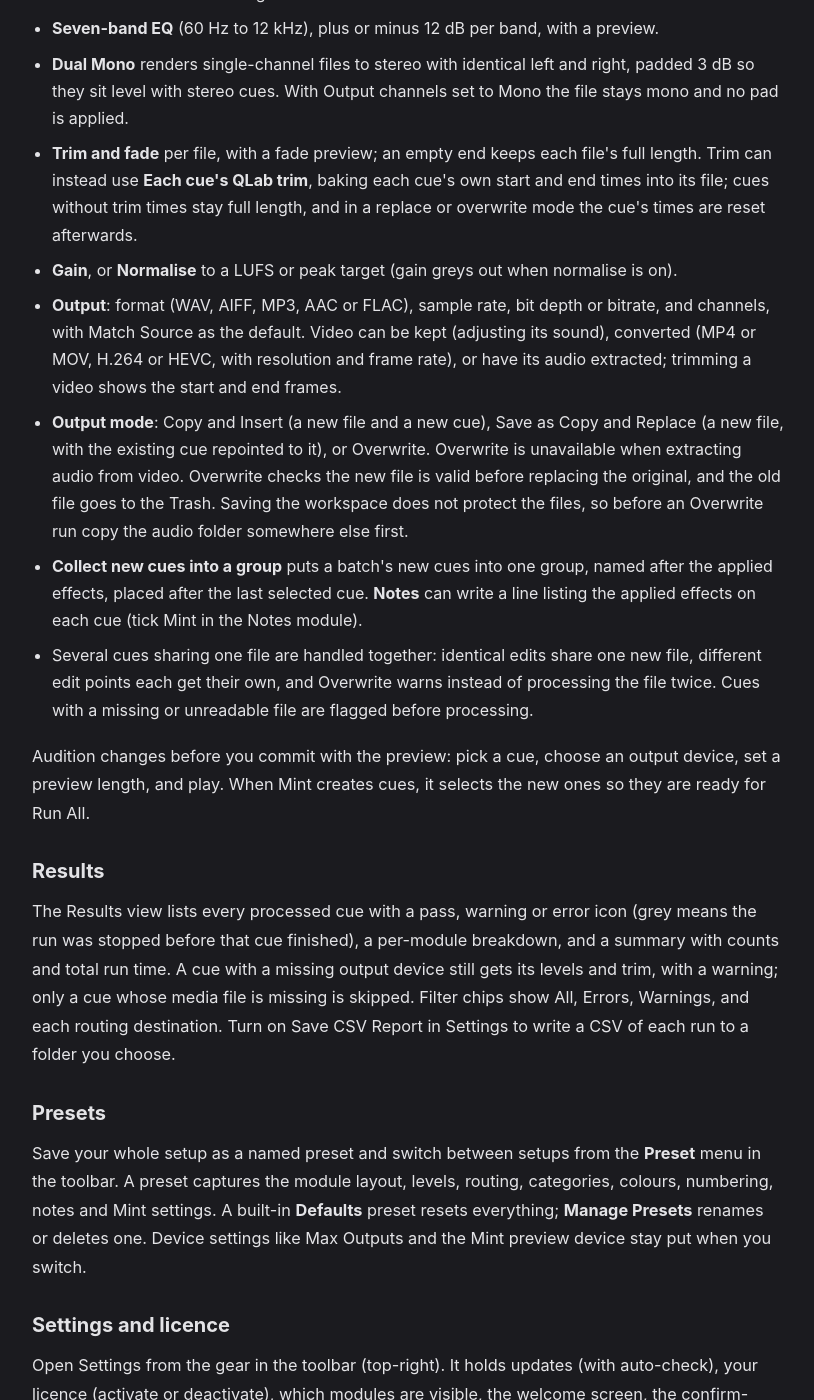
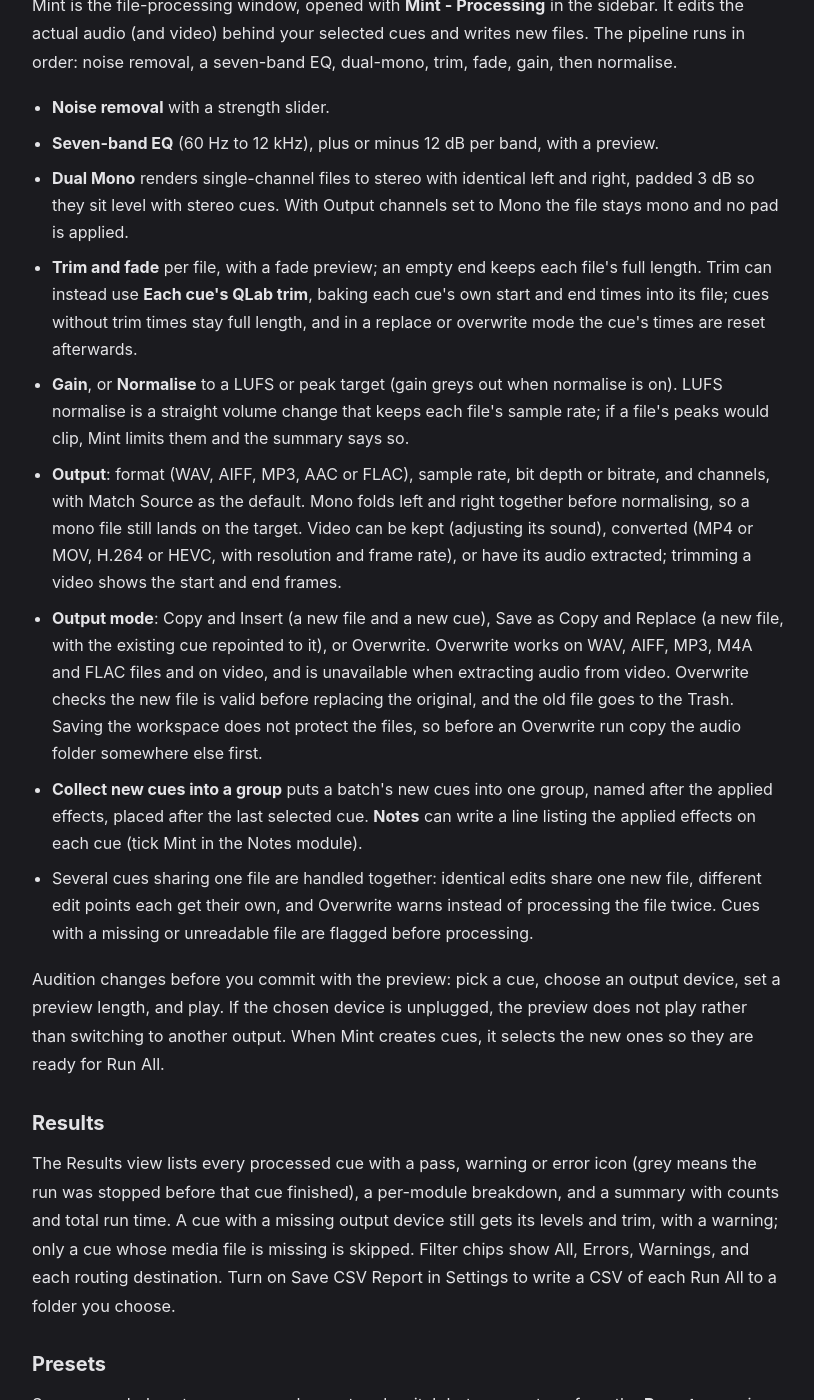
Before and after one commit to BSKapps/bskapps.github.io, a Jekyll site: the page built from articles/lab-assistant-guide/index.html, in a window 1280 px wide and 1400 px high, scrolled down 5177 px. Shown: the whole window, without its empty margins (232-1046 px from the left). Built offline with Jekyll 4.4.1, drawn with Linux system fonts in a browser that asks for light colours; some of the changed text lies outside the part shown.

Commit message:
Lab Assistant guide: automation permission, colour None, Mint normalise, Mono, Overwrite formats, preview device

```diff
--- a/_data/guides/lab-assistant-guide.json
+++ b/_data/guides/lab-assistant-guide.json
@@ -34,7 +34,7 @@
       "blocks": [
         {
           "type": "paragraph",
-          "text": "Open your workspace in QLab, then open Lab Assistant. The sidebar shows a status dot, green for connected, red for no QLab, with the workspace name in the toolbar. Click **Open QLab** if it is not running. The folder button next to the workspace name (**Media Folder**) shows the first selected cue that has a file in Finder, handy for checking the new files Mint made; a selected group shows its first cue's file; if no selected cue has a file, or that file is missing, it shows the workspace file. Lab Assistant follows the cues you select in QLab and keeps in step as you change the selection."
+          "text": "Open your workspace in QLab, then open Lab Assistant. The sidebar shows a status dot, green for connected, red for no QLab, with the workspace name in the toolbar. Click **Open QLab** if it is not running. The folder button next to the workspace name (**Media Folder**) shows the first selected cue that has a file in Finder, handy for checking the new files Mint made; a selected group shows its first cue's file; if no selected cue has a file, or that file is missing, it shows the workspace file. Lab Assistant follows the cues you select in QLab and keeps in step as you change the selection. The first time, macOS asks whether Lab Assistant may control QLab; click OK. If that was refused, the sidebar says so: turn on QLab under Lab Assistant in System Settings > Privacy & Security > Automation."
         }
       ]
     },
@@ -78,7 +78,7 @@
         },
         {
           "type": "paragraph",
-          "text": "Turn on the **fader offset** to land cues at -10 dB instead of at unity, so a mixed bag of cues at very different recorded levels all fit under QLab's level cap. If a cue still needs more than the cap allows, the result flags it so you can see where it ran out of room."
+          "text": "Turn on the **fader offset** to land cues at -10 dB instead of at unity, so a mixed bag of cues at very different recorded levels all fit under QLab's level cap. If a cue still needs more than the cap allows, the result flags it so you can see where it ran out of room. A clip shorter than 0.4 seconds is too short to measure and keeps its level."
         }
       ]
     },
@@ -155,7 +155,7 @@
       "blocks": [
         {
           "type": "paragraph",
-          "text": "**Apply Colours** colour-codes cues by type (stereo, mono, looped, for audio and video), by category (VOG, FX), and by status (warning, error, group), using a colour map you can edit and reset. You can also colour control cues (Fade, MIDI, Script and more); left as None they stay uncoloured. Drag a swatch onto a type to reassign it. A **Keyword colours** switch turns the VOG and FX name colours on or off; with it off, those cues keep their audio colour. **Clear All Colours** removes colours, groups included."
+          "text": "**Apply Colours** colour-codes cues by type (stereo, mono, looped, for audio and video), by category (VOG, FX), and by status (warning, error, group), using a colour map you can edit and reset. You can also colour control cues (Fade, MIDI, Script and more). Any type set to None stays uncoloured; with Warning or Error set to None, those cues keep their type colour. Drag a swatch onto a type to reassign it. A **Keyword colours** switch turns the VOG and FX name colours on or off; with it off, those cues keep their audio colour. **Clear All Colours** removes colours, groups included."
         }
       ]
     },
@@ -232,16 +232,16 @@
             "**Seven-band EQ** (60 Hz to 12 kHz), plus or minus 12 dB per band, with a preview.",
             "**Dual Mono** renders single-channel files to stereo with identical left and right, padded 3 dB so they sit level with stereo cues. With Output channels set to Mono the file stays mono and no pad is applied.",
             "**Trim and fade** per file, with a fade preview; an empty end keeps each file's full length. Trim can instead use **Each cue's QLab trim**, baking each cue's own start and end times into its file; cues without trim times stay full length, and in a replace or overwrite mode the cue's times are reset afterwards.",
-            "**Gain**, or **Normalise** to a LUFS or peak target (gain greys out when normalise is on).",
-            "**Output**: format (WAV, AIFF, MP3, AAC or FLAC), sample rate, bit depth or bitrate, and channels, with Match Source as the default. Video can be kept (adjusting its sound), converted (MP4 or MOV, H.264 or HEVC, with resolution and frame rate), or have its audio extracted; trimming a video shows the start and end frames.",
-            "**Output mode**: Copy and Insert (a new file and a new cue), Save as Copy and Replace (a new file, with the existing cue repointed to it), or Overwrite. Overwrite is unavailable when extracting audio from video. Overwrite checks the new file is valid before replacing the original, and the old file goes to the Trash. Saving the workspace does not protect the files, so before an Overwrite run copy the audio folder somewhere else first.",
+            "**Gain**, or **Normalise** to a LUFS or peak target (gain greys out when normalise is on). LUFS normalise is a straight volume change that keeps each file's sample rate; if a file's peaks would clip, Mint limits them and the summary says so.",
+            "**Output**: format (WAV, AIFF, MP3, AAC or FLAC), sample rate, bit depth or bitrate, and channels, with Match Source as the default. Mono folds left and right together before normalising, so a mono file still lands on the target. Video can be kept (adjusting its sound), converted (MP4 or MOV, H.264 or HEVC, with resolution and frame rate), or have its audio extracted; trimming a video shows the start and end frames.",
+            "**Output mode**: Copy and Insert (a new file and a new cue), Save as Copy and Replace (a new file, with the existing cue repointed to it), or Overwrite. Overwrite works on WAV, AIFF, MP3, M4A and FLAC files and on video, and is unavailable when extracting audio from video. Overwrite checks the new file is valid before replacing the original, and the old file goes to the Trash. Saving the workspace does not protect the files, so before an Overwrite run copy the audio folder somewhere else first.",
             "**Collect new cues into a group** puts a batch's new cues into one group, named after the applied effects, placed after the last selected cue. **Notes** can write a line listing the applied effects on each cue (tick Mint in the Notes module).",
             "Several cues sharing one file are handled together: identical edits share one new file, different edit points each get their own, and Overwrite warns instead of processing the file twice. Cues with a missing or unreadable file are flagged before processing."
           ]
         },
         {
           "type": "paragraph",
-          "text": "Audition changes before you commit with the preview: pick a cue, choose an output device, set a preview length, and play. When Mint creates cues, it selects the new ones so they are ready for Run All."
+          "text": "Audition changes before you commit with the preview: pick a cue, choose an output device, set a preview length, and play. If the chosen device is unplugged, the preview does not play rather than switching to another output. When Mint creates cues, it selects the new ones so they are ready for Run All."
         }
       ]
     },
@@ -251,7 +251,7 @@
       "blocks": [
         {
           "type": "paragraph",
-          "text": "The Results view lists every processed cue with a pass, warning or error icon (grey means the run was stopped before that cue finished), a per-module breakdown, and a summary with counts and total run time. A cue with a missing output device still gets its levels and trim, with a warning; only a cue whose media file is missing is skipped. Filter chips show All, Errors, Warnings, and each routing destination. Turn on Save CSV Report in Settings to write a CSV of each run to a folder you choose."
+          "text": "The Results view lists every processed cue with a pass, warning or error icon (grey means the run was stopped before that cue finished), a per-module breakdown, and a summary with counts and total run time. A cue with a missing output device still gets its levels and trim, with a warning; only a cue whose media file is missing is skipped. Filter chips show All, Errors, Warnings, and each routing destination. Turn on Save CSV Report in Settings to write a CSV of each Run All to a folder you choose."
         }
       ]
     },
```
